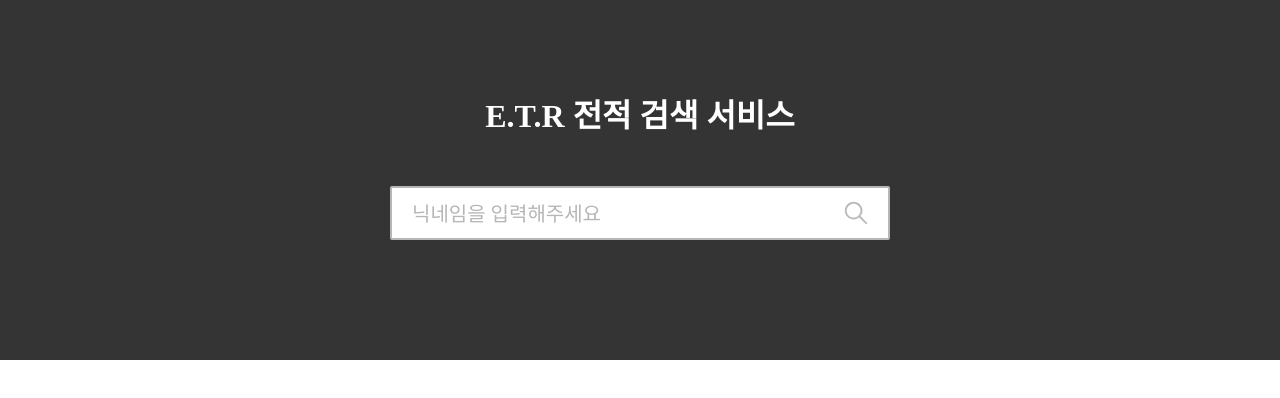
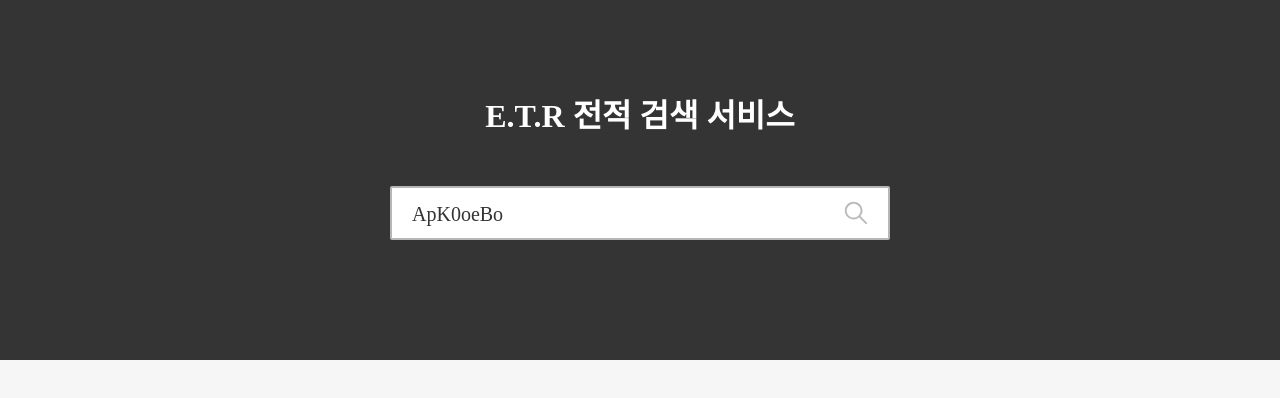
Before and after one commit to kimbuckgur/ETR_information, a React (Create React App) app: page / in a window 1280 px wide. Shown: the top 398 px of the page. Built offline with nearby package versions, Linux system fonts and the light colour scheme.

Commit message:
:refactor SearchBox 오류 처리

```diff
--- a/src/App.js
+++ b/src/App.js
@@ -1,11 +1,11 @@
 import React from "react";
-import Searchbox from "./components/Searchbox";
+import Main from "./components/Main";
 import "./App.css";
 
 function App() {
   return (
     <div className="App">
-      <Searchbox />
+      <Main />
     </div>
   );
 }
--- /dev/null
+++ b/src/components/InfomationBox/InfomationBox.jsx
@@ -0,0 +1,12 @@
+import React from "react";
+import * as S from "./styled";
+
+const InfomationBox = () => {
+  return (
+    <S.InfomationBox>
+      <div></div>
+    </S.InfomationBox>
+  );
+};
+
+export default InfomationBox;
--- /dev/null
+++ b/src/components/InfomationBox/styled.js
@@ -0,0 +1,10 @@
+import styled from "styled-components";
+
+export const InfomationBox = styled.div`
+  width: 1000px;
+  height: 1700px;
+  background-color: #ffffff;
+  margin-top: 60px;
+  border-radius: 8px;
+  border: 2px solid #EFECEC;
+`;
--- /dev/null
+++ b/src/components/Main.jsx
@@ -0,0 +1,24 @@
+import React from "react";
+import styled from "styled-components";
+import Searchbox from "./SearchBox/Searchbox";
+import InfomationBox from "./InfomationBox/InfomationBox";
+
+export const MainBox = styled.div`
+  display: flex;
+  flex-direction: column;
+  align-items: center;
+
+  height:3000px;
+  background-color: #f6f6f6;
+`;
+
+const Main = () => {
+  return (
+    <MainBox>
+      <Searchbox />
+      <InfomationBox/>
+    </MainBox>
+  );
+};
+
+export default Main;
--- /dev/null
+++ b/src/components/SearchBox/Searchbox.jsx
@@ -0,0 +1,93 @@
+import axios from "axios";
+import React, { useState, useRef } from "react";
+import { useRecoilState } from "recoil";
+import { baseURL, APIKey, OnAndOff } from "../State/state";
+import SearchIcon from "../../assets/svg/SearchIcon.svg";
+import * as S from "./styled";
+
+const Searchbox = () => {
+  const [NickNameText, setNickNameText] = useState("ApK0oeBo");
+  const [ETRURL, setETRURL] = useRecoilState(baseURL);
+  const [ETR_ApiKey, setETR_ApiKey] = useRecoilState(APIKey);
+  const [ETR_OnAndOff, setETR_OnAndOff] = useRecoilState(OnAndOff);
+
+  const onChangeNickNameText = (e) => {
+    setNickNameText(e.target.value);
+  };
+
+  // const GetRank = () => {
+  //   let UserId = localStorage.getItem("UserId");
+  //   axios({
+  //     method: "GET",
+  //     url: `${ETRURL}/v1/rank/${UserId}/${3}/${1}`,
+  //     headers: {
+  //       "x-api-key": `${ETR_ApiKey}`,
+  //     },
+  //   }).then((res) => {
+  //     console.log(res);
+  //   });
+  // };
+
+  // const GetStats = () => {
+  //   let UserId = localStorage.getItem("UserId");
+  //   axios({
+  //     method: "GET",
+  //     url: `${ETRURL}/v1/user/stats/${UserId}/${1}`,
+  //     headers: {
+  //       "x-api-key": `${ETR_ApiKey}`,
+  //     },
+  //   }).then((res) => {
+  //     console.log(res);
+  //   });
+  // };
+
+  const ReceiveUserID = (e) => {
+    if (e.key == "Enter") {
+      axios({
+        method: "GET",
+        url: `${ETRURL}/v1/user/NickNameText`,
+        params: {
+          query: `${NickNameText}`,
+        },
+        headers: {
+          "x-api-key": `${ETR_ApiKey}`,
+        },
+      })
+        .catch((res) => {
+          console.log(res);
+          setNickNameText("");
+          alert("닉네임을 정확하게 입력해주세요");
+        })
+        .then((res) => {
+          if (res.data.code == 200) {
+            console.log(res);
+            localStorage.setItem("UserId", `${res.data.user.userNum}`);
+            console.log(localStorage.getItem("UserId"));
+          } else if (res.data.code == 404) {
+            setETR_OnAndOff(false);
+            console.log("실패");
+            console.log(ETR_OnAndOff);
+            setNickNameText("");
+            alert("닉네임을 정확하게 입력해주세요");
+          }
+        });
+    }
+  };
+
+  return (
+    <S.SearchBox>
+      <S.TitleText>E.T.R 전적 검색 서비스</S.TitleText>
+      <S.inputDiv>
+        <S.SearchInput
+          onChange={onChangeNickNameText}
+          placeholder="닉네임을 입력해주세요"
+          onKeyPress={ReceiveUserID}
+          value={NickNameText}
+        />
+        <S.SearchInputImg src={SearchIcon} />
+      </S.inputDiv>
+    </S.SearchBox>
+  );
+};
+
+export default Searchbox;
--- a/src/components/styled.js
+++ b/src/components/SearchBox/styled.js
@@ -1,10 +1,4 @@
 import styled from "styled-components";
-
-export const MainBox = styled.div`
-  display: flex;
-  flex-direction: column;
-  align-items: center;
-`;
 
 export const SearchBox = styled.div`
   display: flex;
--- a/src/components/Searchbox.jsx
+++ /dev/null
@@ -1,73 +0,0 @@
-import axios from "axios";
-import React, { useState, useRef } from "react";
-import { useRecoilState } from "recoil";
-import { baseURL, APIKey } from "./State/state";
-import SearchIcon from "../assets/svg/SearchIcon.svg"
-import * as S from "./styled";
-
-const Searchbox = () => {
-  const [NickName, setNickName] = useState("");
-  const [ETRURL, setETRURL] = useRecoilState(baseURL);
-  const [ETR_ApiKey, setETR_ApiKey] = useRecoilState(APIKey);
-
-  const onChangeNickName = (e) => {
-    setNickName(e.target.value);
-  };
-
-  // const GetRank = () => {
-  //   let UserId = localStorage.getItem("UserId");
-  //   axios({
-  //     method: "GET",
-  //     url: `${ETRURL}/v1/rank/${UserId}/${3}/${1}`,
-  //     headers: {
-  //       "x-api-key": `${ETR_ApiKey}`,
-  //     },
-  //   }).then((res) => {
-  //     console.log(res);
-  //   });
-  // };
-
-  // const GetStats = () => {
-  //   let UserId = localStorage.getItem("UserId");
-  //   axios({
-  //     method: "GET",
-  //     url: `${ETRURL}/v1/user/stats/${UserId}/${1}`,
-  //     headers: {
-  //       "x-api-key": `${ETR_ApiKey}`,
-  //     },
-  //   }).then((res) => {
-  //     console.log(res);
-  //   });
-  // };
-
-  const ReceiveUserID = () => {
-    axios({
-      method: "GET",
-      url: `${ETRURL}/v1/user/nickname`,
-      params: {
-        query: `${NickName}`,
-      },
-      headers: {
-        "x-api-key": `${ETR_ApiKey}`,
-      },
-    }).then((res) => {
-      console.log(res);
-      localStorage.setItem("UserId", `${res.data.user.userNum}`);
-      console.log(localStorage.getItem("UserId"));
-    });
-  };
-
-  return (
-    <S.MainBox>
-      <S.SearchBox>
-        <S.TitleText>E.T.R 전적 검색 서비스</S.TitleText>
-        <S.inputDiv>
-          <S.SearchInput placeholder="닉네임을 입력해주세요"/>
-          <S.SearchInputImg src={SearchIcon}/>
-        </S.inputDiv>
-      </S.SearchBox>
-    </S.MainBox>
-  );
-};
-
-export default Searchbox;
--- a/src/components/State/state.js
+++ b/src/components/State/state.js
@@ -9,3 +9,8 @@ export const APIKey = atom({
   key: "APIKey",
   default: "ymj3AvldYuaQaSnf3oT3S5MrxNAU1NvH4SDndXvS",
 });
+
+export const OnAndOff = atom({
+  key: "OnAndOff",
+  default: true,
+});
```
Also changed, not shown: 1 other file (tests, documents, lock files or other folders).
